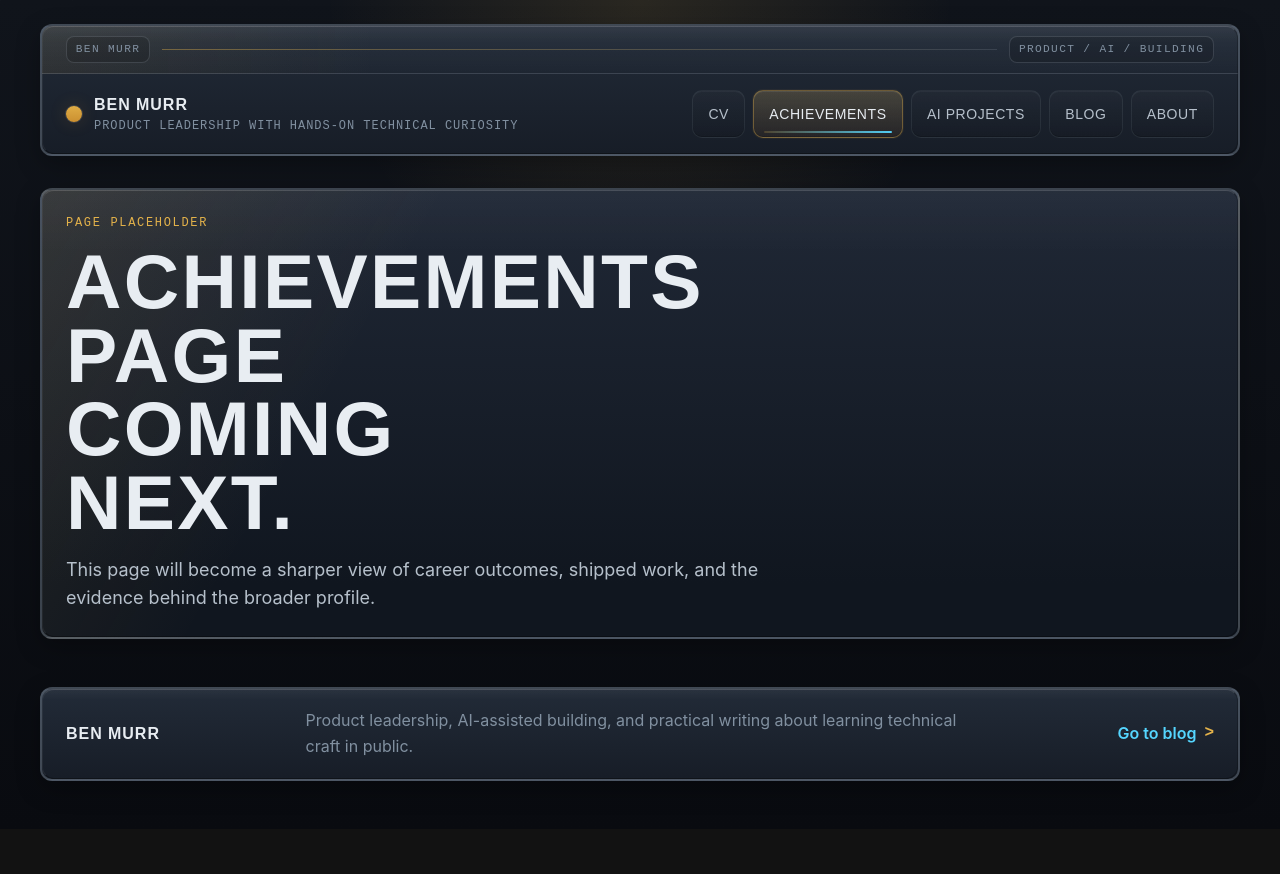
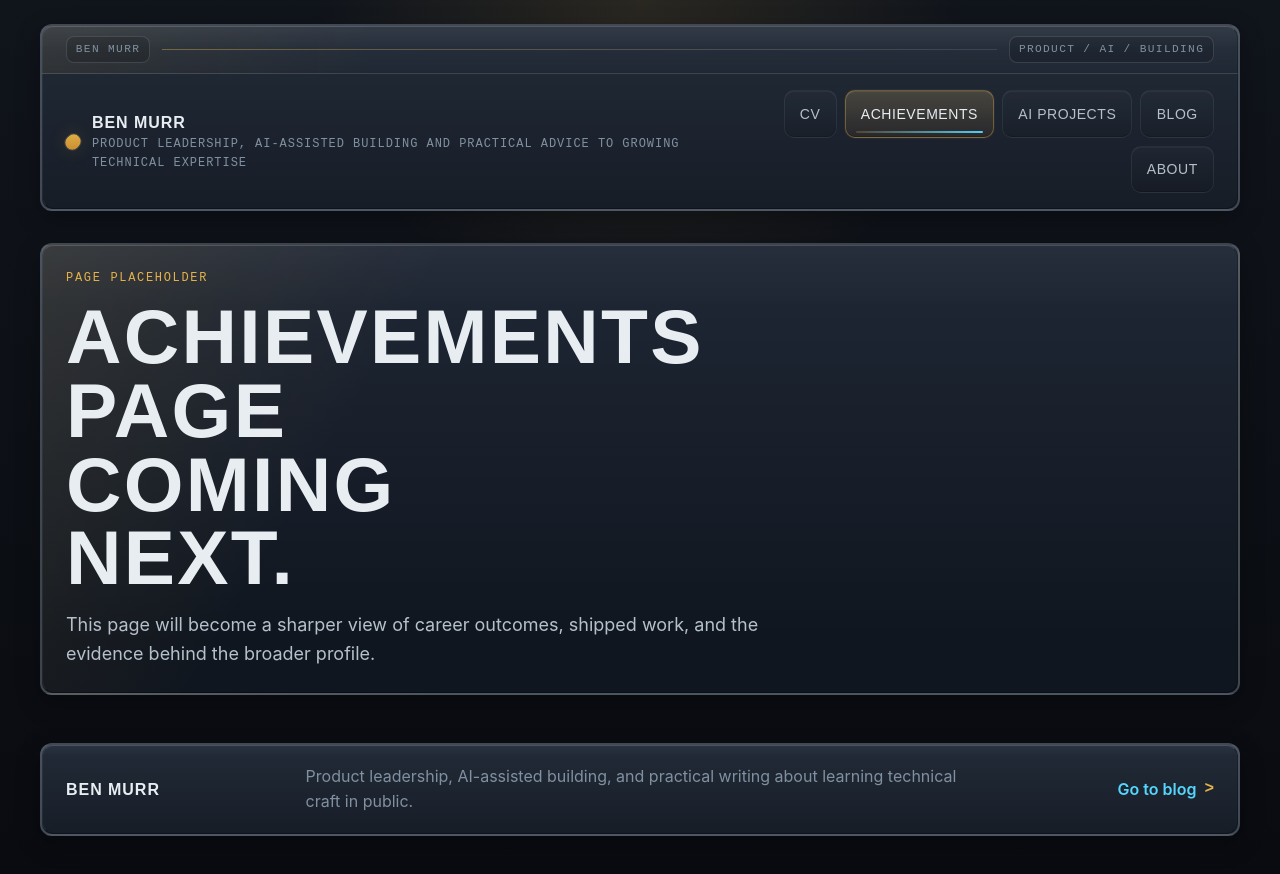
Before and after one commit to Printment/ben-murr-site, a Next.js app: page /achievements in a window 1280 px wide. Shown: the top 874 px of the page. Before the commit the page ends 829 px from the top, so only its background shows below. Built offline with nearby package versions, Linux system fonts and the light colour scheme.

Commit message:
Refine homepage and article layouts

```diff
--- a/app/globals.css
+++ b/app/globals.css
@@ -174,6 +174,26 @@ h3 { font-size: 1.5rem; letter-spacing: 0.04em; margin-bottom: var(--space-3); }
 .button-secondary:hover, .button-ghost:hover { border-color: rgba(85,214,255,0.4); box-shadow: inset 0 1px 0 rgba(255,255,255,0.1), 0 0 0 1px rgba(85,214,255,0.08), 0 12px 24px -18px rgba(85,214,255,0.35); }
 .button-ghost { color: var(--text-secondary); background: linear-gradient(180deg, rgba(255,255,255,0.02), rgba(0,0,0,0.08)); border-color: rgba(170,182,196,0.18); box-shadow: var(--shadow-button); }
 .hero-aside, .page-hero-copy, .page-hero-aside, .blog-preview-copy, .featured-article-copy, .blog-card-copy, .article-header, .article-sidebar, .article-body, .simple-page { padding: var(--space-5); }
+.hero-feature { display: grid; gap: var(--space-4); align-content: start; }
+.hero-feature-visual {
+  min-height: 220px;
+  overflow: hidden;
+}
+.hero-feature-visual .article-visual {
+  min-height: 220px;
+  height: 100%;
+}
+.hero-feature-title {
+  font-size: clamp(1.55rem, 2.2vw, 2rem);
+  line-height: 1.02;
+  margin-bottom: 0;
+}
+.hero-feature-summary {
+  margin: 0;
+  font-size: var(--text-sm);
+  line-height: 1.65;
+}
+.hero-feature-tags { gap: var(--space-2); }
 .signal-row { display: flex; justify-content: space-between; gap: var(--space-3); padding: var(--space-2) 0; border-bottom: 1px solid rgba(170,182,196,0.14); }
 .signal-row:last-of-type { border-bottom: 0; }
 .signal-value { color: var(--text-primary); font-weight: 600; }
@@ -187,6 +207,7 @@ h3 { font-size: 1.5rem; letter-spacing: 0.04em; margin-bottom: var(--space-3); }
 .card { padding: var(--space-5); transition: transform var(--motion-fast) var(--ease-mechanical), box-shadow var(--motion-base) var(--ease-mechanical), border-color var(--motion-base) var(--ease-mechanical); }
 .card:hover { border-color: rgba(227,178,74,0.24); box-shadow: var(--shadow-panel-hover), var(--inset-highlight); }
 .card p { margin: 0 0 var(--space-4); }
+.card .text-link { margin-top: var(--space-4); }
 .text-link { display: inline-flex; align-items: center; gap: var(--space-2); color: var(--accent-cyan); font-weight: 600; text-decoration: none; transition: transform var(--motion-fast) var(--ease-mechanical), color var(--motion-base) var(--ease-mechanical), text-shadow var(--motion-base) var(--ease-mechanical); }
 .text-link::after { content: ">"; font-family: var(--font-mono); color: var(--brand-gold-bright); }
 .text-link:hover { color: #dbf7ff; text-shadow: 0 0 10px rgba(85,214,255,0.22); }
@@ -194,10 +215,11 @@ h3 { font-size: 1.5rem; letter-spacing: 0.04em; margin-bottom: var(--space-3); }
 .tag:hover { color: var(--text-primary); border-color: rgba(199,138,44,0.28); }
 .blog-preview { grid-template-columns: minmax(0,1.2fr) minmax(280px,0.8fr); padding: var(--space-4); }
 .blog-preview-copy { padding-right: 0; }
+.blog-preview-copy .button { margin-top: var(--space-4); }
 .featured-article { grid-template-columns: minmax(320px,0.95fr) minmax(0,1.05fr); align-items: stretch; overflow: hidden; }
 .featured-article-copy { display: flex; flex-direction: column; justify-content: center; }
 .featured-article-copy .button { margin-top: var(--space-4); align-self: flex-start; }
-.featured-article-media, .blog-preview-visual, .article-hero-image { min-height: 280px; }
+.featured-article-media, .blog-preview-visual { min-height: 280px; }
 .blog-card { grid-template-columns: minmax(220px,0.42fr) minmax(0,1fr) auto; align-items: stretch; overflow: hidden; }
 .blog-card-copy { display: flex; flex-direction: column; justify-content: center; }
 .blog-card-actions { display: flex; align-items: center; padding: var(--space-5); }
@@ -215,9 +237,27 @@ h3 { font-size: 1.5rem; letter-spacing: 0.04em; margin-bottom: var(--space-3); }
 .article-visual-tracking { background: radial-gradient(circle at 30% 70%, rgba(85,214,255,0.26), transparent 22%), linear-gradient(135deg, rgba(123,97,255,0.14), transparent 34%), linear-gradient(180deg, #242644, #141720); }
 .article-breadcrumb { margin-bottom: var(--space-4); }
 .article-layout { display: grid; gap: var(--space-4); }
+.article-hero-banner {
+  display: grid;
+  grid-template-columns: minmax(0, 1.2fr) minmax(320px, 0.8fr);
+  align-items: stretch;
+  gap: var(--space-5);
+  overflow: hidden;
+}
 .article-header { display: grid; gap: var(--space-4); }
+.article-header .article-title { max-width: 9ch; }
+.article-hero-image {
+  min-height: 360px;
+  align-self: stretch;
+}
+.article-hero-image .article-visual {
+  min-height: 100%;
+  height: 100%;
+  border-radius: calc(var(--radius-lg) - 2px);
+}
 .article-content-wrap { grid-template-columns: minmax(240px,0.36fr) minmax(0,1fr); align-items: start; }
 .article-sidebar { position: sticky; top: var(--space-5); }
+.article-sidebar-tags { margin-top: var(--space-3); }
 .article-body { display: grid; gap: var(--space-4); }
 .article-body p, .article-body li, .article-body blockquote { max-width: 70ch; }
 .article-body h2 { font-size: clamp(1.5rem, 2vw, 2rem); }
@@ -243,9 +283,10 @@ h3 { font-size: 1.5rem; letter-spacing: 0.04em; margin-bottom: var(--space-3); }
 .footer { display: flex; align-items: center; justify-content: space-between; gap: var(--space-4); padding: var(--space-4) var(--space-5); margin-top: var(--space-7); }
 .footer-copy { margin: 0; color: var(--text-muted); }
 @media (max-width: 960px) {
-  .hero, .page-hero, .blog-preview, .featured-article, .blog-card, .project-grid, .article-content-wrap { grid-template-columns: 1fr; }
+  .hero, .page-hero, .blog-preview, .featured-article, .blog-card, .project-grid, .article-content-wrap, .article-hero-banner { grid-template-columns: 1fr; }
   .topbar, .footer { flex-direction: column; align-items: flex-start; }
   .nav { justify-content: flex-start; }
+  .article-hero-image { min-height: 280px; }
 }
 @media (max-width: 640px) {
   .page-shell { width: min(100% - 1rem, 1200px); padding-top: var(--space-3); }
--- a/components/site-header.jsx
+++ b/components/site-header.jsx
@@ -15,7 +15,7 @@ export function SiteHeader() {
           <span className="brand-copy">
             <span className="brand-name">Ben Murr</span>
             <span className="brand-meta">
-              Product leadership with hands-on technical curiosity
+              Product leadership, AI-assisted building and practical advice to growing technical expertise
             </span>
           </span>
         </Link>
```
Also changed, not shown: app/blog/[slug]/page.jsx (+22 -14 lines), app/page.jsx (+25 -15 lines).
